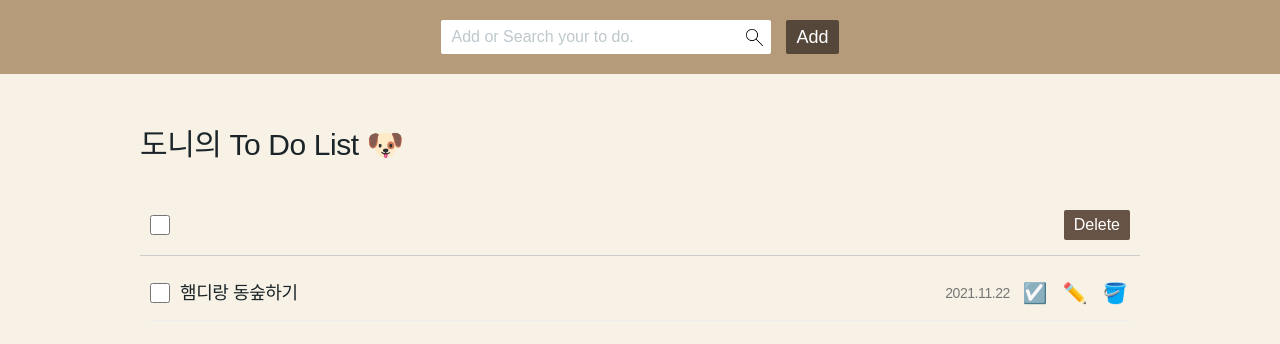
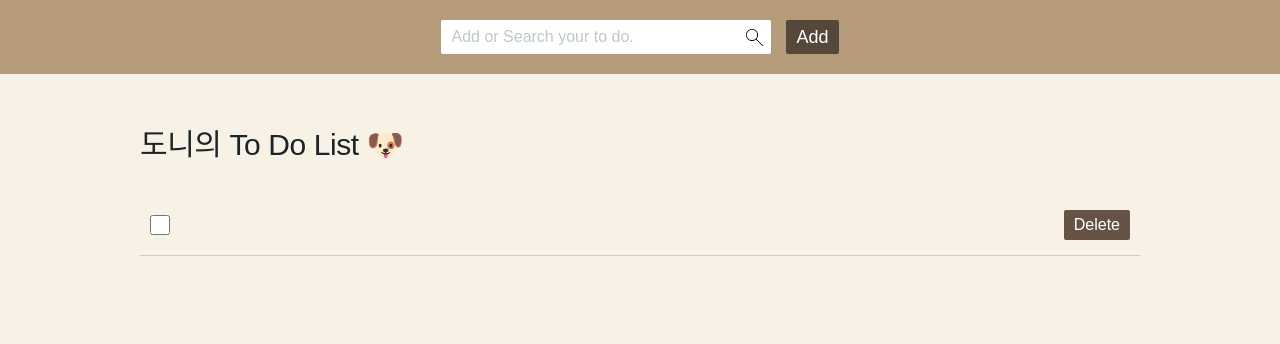
Before and after one commit to jindonyy/codesquad_cocoa, a website: page mission_07/todoList.html in a window 1280 px wide. Drawn offline with Linux system fonts and the light colour scheme.

Commit message:
css 확인용 li 태그 삭제

```diff
--- a/mission_07/todoList.html
+++ b/mission_07/todoList.html
@@ -29,14 +29,6 @@
                 <button type="button" class="allDelBtn">Delete</button>
             </div>
             <ul class="toDoList">
-                <li>
-                    <input type="checkbox" name="" id="">
-                    <span class="txt">햄디랑 동숲하기</span>
-                    <span class="date">2021.11.22</span>
-                    <button class="successBtn"></button>
-                    <button class="editBtn"></button>
-                    <button class="deleteBtn"></button>
-                </li>
             </ul>
         </main>
     </div>
```
